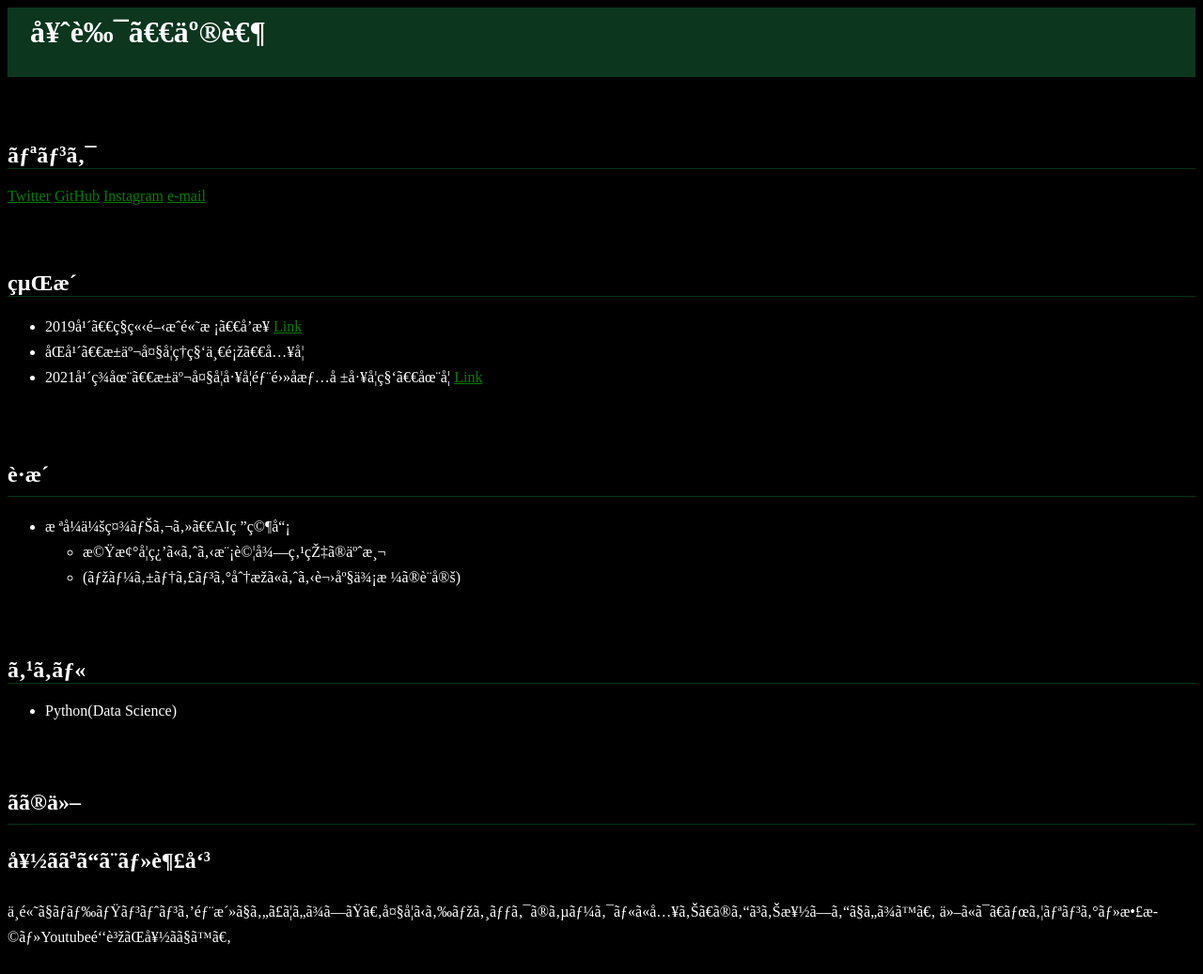
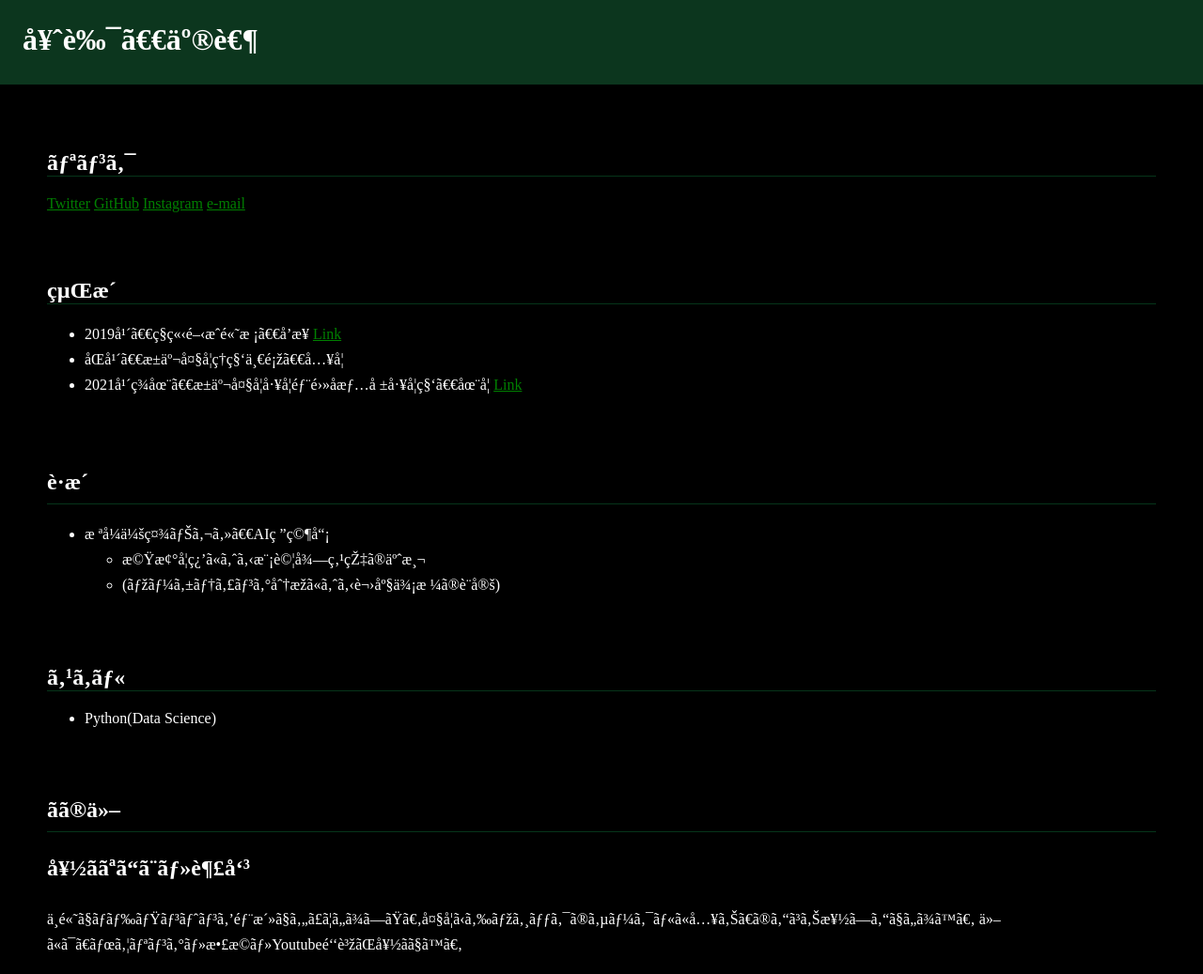
Before and after one commit to nara-ryoya/my_website, a PHP site: page / in a window 1280 px wide. Shown: the whole page at 94% size. Before the commit the page ends 1006 px from the top, so only its background shows below. Run offline with PHP 8.4, Linux system fonts and the light colour scheme.

Commit message:
全体中央寄りに

```diff
--- a/css/stylesheet.css
+++ b/css/stylesheet.css
@@ -5,6 +5,10 @@
 body {
     color:white;
     background-color: black;
+    display:block;
+    margin:0 auto;
+    font-family:serif;
+
 }
 
 header {
@@ -16,13 +20,13 @@ header {
 
 header h1 {
     border-bottom: 0;
-    vertical-align: middle;
-    margin-top: auto;
+    margin-top: 1rem;
 }
 
 
 .profile_container {
     color: white;
+    margin:0 50px;
 }
 
 a {
--- a/index.html
+++ b/index.html
@@ -14,7 +14,7 @@
                 <a href='https://twitter.com/uts1nara', target="_blank">Twitter</a>
                 <a href='https://github.com/nara-ryoya', target="_blank">GitHub</a>
                 <a href='https://www.instagram.com/nara_ryoya/', target="_blank">Instagram</a>
-                <a href='mailto::nara-ryoya428@g.ecc.u-tokyo.ac.jp', target="_blank">e-mail</a>
+                <a href='mailto:nara-ryoya428@g.ecc.u-tokyo.ac.jp', target="_blank">e-mail</a>
             </section>
             <section>
                 <h1>経歴</h1>
```
